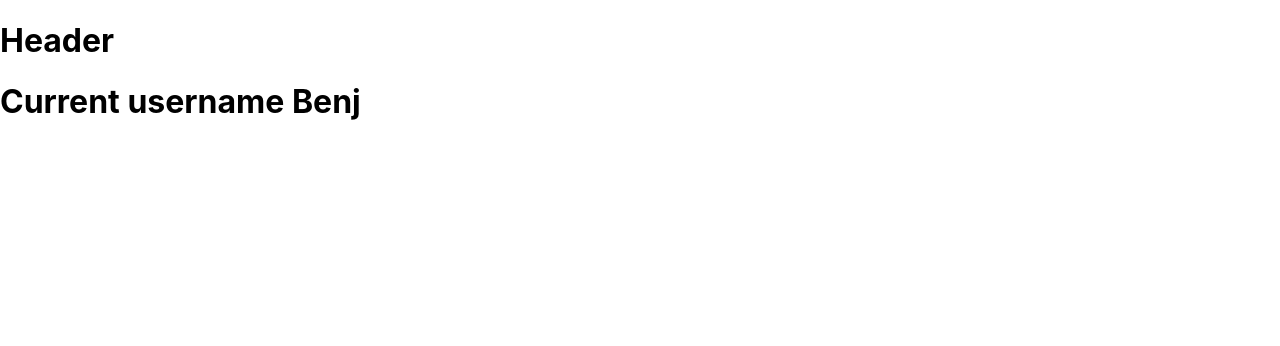
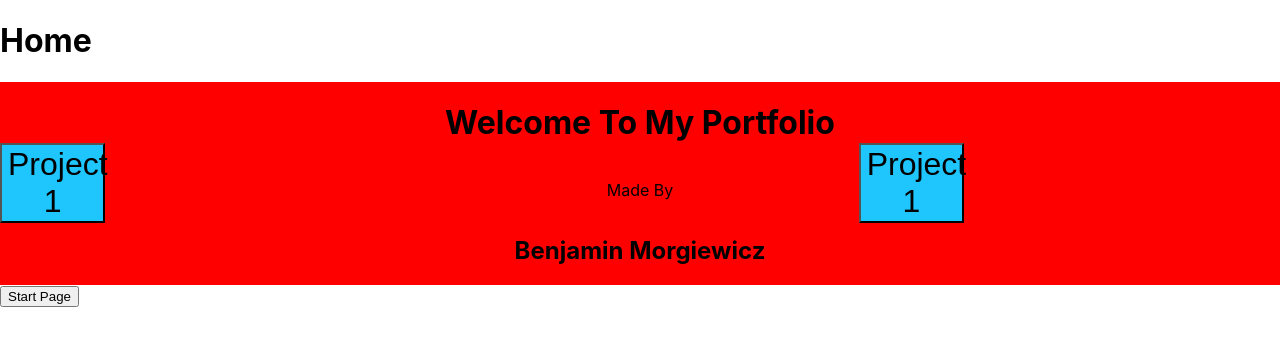
Before and after one commit to BaseBenjamin13/portfolio-ben, a React (Create React App) app in the folder client/: page /home in a window 1280 px wide. Shown: the top 346 px of the page. Built offline with nearby package versions, Linux system fonts and the light colour scheme; no server answers.

Commit message:
added second page, startPage, via react-router-dom, connecting them with switch, Route, Link

```diff
--- a/client/package.json
+++ b/client/package.json
@@ -9,6 +9,7 @@
     "@testing-library/user-event": "^13.5.0",
     "react": "^18.1.0",
     "react-dom": "^18.1.0",
+    "react-router-dom": "^5.3.1",
     "react-scripts": "5.0.1",
     "web-vitals": "^2.1.4"
   },
--- a/client/src/App.css
+++ b/client/src/App.css
@@ -1,4 +1,20 @@
 
 .header {
-    background-color: red;
+    display: grid;
+    grid-template-columns: repeat(3, 1fr);
+    grid-gap: 0.5em;
+    text-align: center;
+    background-color: rgb(255, 0, 0);
 }
+
+.headerItem {
+    display: flex;
+    flex-direction: column;
+    justify-items: space-between;
+    justify-content : center;
+}
+.btn-header-project {
+    Background-color: rgb(31, 198, 254);
+    font-size: 2rem;
+    width: 25%;
+}
--- a/client/src/App.js
+++ b/client/src/App.js
@@ -1,38 +1,49 @@
 
 //scripts packages
-import React, {useEffect, useState} from 'react'
+import React from 'react';
 //components
-import Header from './Header'
+// import Header from './Header';
+import StartPage from './StartPage/StartPage';
+import Home from './Home/Home';
+import { BrowserRouter as Router, Route, Switch } from 'react-router-dom';
 
 function App() {
 
-	const [backendData, setBackendData] = useState([{}])
+	// const [backendData, setBackendData] = useState([{}])
 
-	useEffect(() => {
-		fetch("/api").then(
-			res => res.json()
-		).then(
-			data => {
-				setBackendData(data);
-				console.log(backendData);
-			}
-		)
-	}, [])
+	// useEffect(() => {
+	// 	fetch("/api")
+	// 	.then(
+	// 		res => res.json()
+	// 	)
+	// 	.then(
+	// 		data => {
+	// 			setBackendData(data);
+	// 			console.log(backendData);
+	// 		}
+	// 	)
+	// }, [])
 
 	return (
-		<div>
-			<Header username={"Benj"}/>
+		<Router>
+			<div>
+				{/* <Home /> */}
+				<Switch>
+					<Route exact path="/">
+						<StartPage />
+					</Route>
+					<Route exact path="/home">
+						<Home />
+					</Route>
+				</Switch>
 
-			{(typeof backendData === 'undefined') ? (
-				<h2>Loading Api...</h2>
-			): (
-				backendData.map((user, i) => (
-						<h2 key={i}>{user.userName}</h2>
-					))
-			)}
 
-		</div>
+				{/* <Router exact={true} path="/" component={StartPage} />
+
+				<Router exact path="/home" component={Home} /> */}
+			</div>
+		</Router>
 	)
 }
 
-export default App
+export default App;
--- a/client/src/Header.js
+++ /dev/null
@@ -1,13 +0,0 @@
-import React from 'react'
-// import css from './App.css'
-
-function Header(header) {
-  return (
-    <div className="header">
-        <h1>Header</h1>
-        <h1>Current username { header.username }</h1>
-    </div>
-  )
-}
-
-export default Header
--- /dev/null
+++ b/client/src/Home/Header.js
@@ -0,0 +1,26 @@
+import React from 'react'
+import css from '../App.css'
+
+function Header(header) {
+  return (
+    <div className="header">
+        {/* <h1>Header</h1> */}
+        {/* <h1>Current username { header.username }</h1> */}
+
+        <div className="headerItem">
+            <button className="btn-header-project">Project 1</button>
+        </div>
+        <div className="headerItem">
+            <h1>Welcome To My Portfolio</h1>
+            <p>Made By</p>
+            <h2>Benjamin Morgiewicz</h2>
+        </div>
+        <div className="headerItem">
+            <button className="btn-header-project">Project 1</button>
+        </div>
+
+    </div>
+  )
+}
+
+export default Header
--- /dev/null
+++ b/client/src/Home/Home.js
@@ -0,0 +1,42 @@
+import React, {useEffect, useState} from 'react'
+import { Link } from 'react-router-dom';
+import Header from './Header';
+
+
+
+
+// const [backendData, setBackendData] = useState([{}])
+
+// 	useEffect(() => {
+// 		fetch("/api")
+// 		.then(
+// 			res => res.json()
+// 		)
+// 		.then(
+// 			data => {
+// 				setBackendData(data);
+// 				console.log(backendData);
+// 			}
+// 		)
+// 	}, [])
+
+
+
+function Home() {
+  return (
+    <div>
+        <h1>Home</h1>
+        <Header username={"Benj"}/>
+        <Link to="/"><button>Start Page</button></Link>
+        {/* {(typeof backendData === 'undefined') ? (
+            <h2>Loading Api...</h2>
+        ): (
+            backendData.map((user, i) => (
+                    <h2 key={i}>{user.userName}</h2>
+                ))
+        )} */}
+    </div>
+  )
+}
+
+export default Home
--- /dev/null
+++ b/client/src/StartPage/StartPage.js
@@ -0,0 +1,17 @@
+import React from 'react';
+import { Link } from 'react-router-dom'
+
+
+function StartPage() {
+  return (
+    <div>
+        <h1>Welcome To Ben's</h1>
+
+                {/* Link is better then a href because it dosent send unneeded request to server,
+                it just loads the html, making it load faster. */}
+            <Link to='/home' ><button>My Work</button></Link>
+    </div>
+  )
+}
+
+export default StartPage;
```
Also changed, not shown: client/src/index.js (+9 -2 lines), 1 other file (tests, documents, lock files or other folders).
